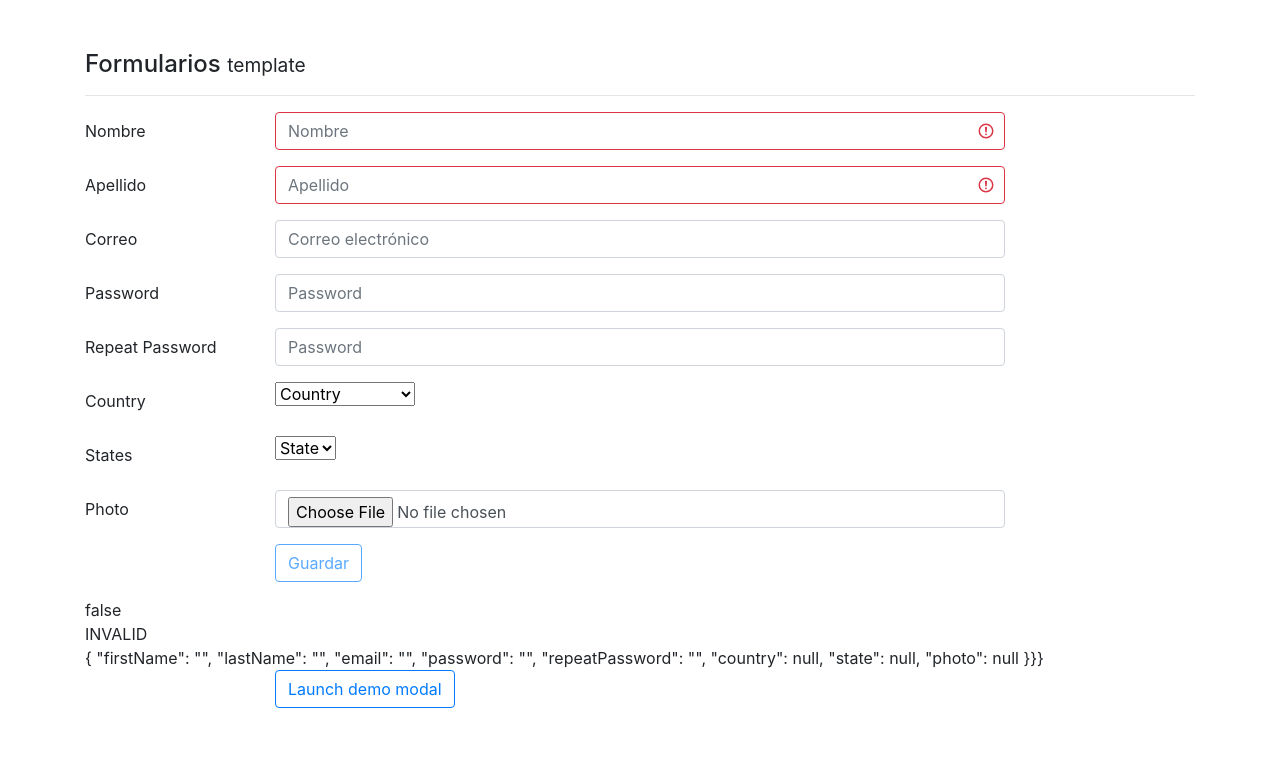
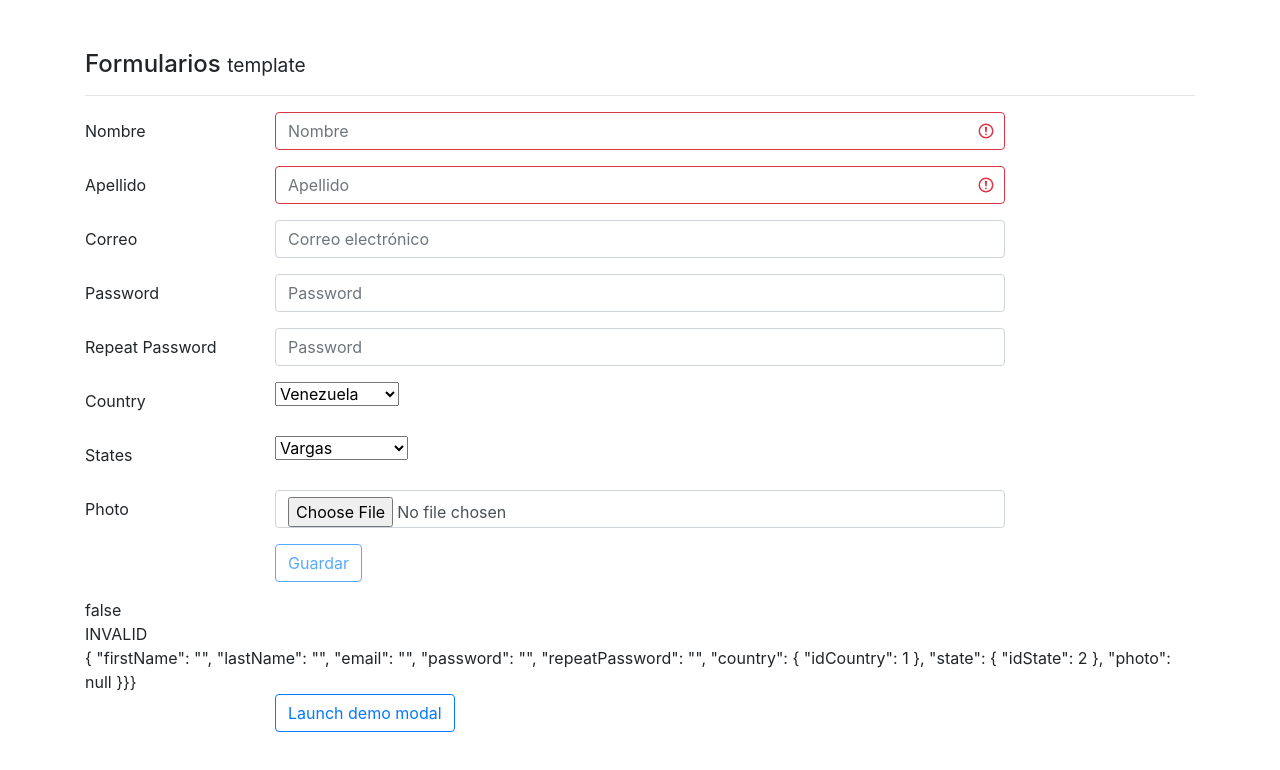
Before and after one commit to Algonzalz/FormulariosAngular, an Angular app: page / in a window 1280 px wide. Shown: the top 770 px of the page. Built offline with nearby package versions, Linux system fonts and the light colour scheme.

Commit message:
Mejora en el metodo de cargar estado

```diff
--- a/package.json
+++ b/package.json
@@ -14,8 +14,8 @@
     "@angular/animations": "~8.1.2",
     "@angular/common": "~8.1.2",
     "@angular/compiler": "~8.1.2",
-    "@angular/core": "^8.1.3",
-    "@angular/forms": "^8.1.3",
+    "@angular/core": "^8.2.14",
+    "@angular/forms": "^8.2.14",
     "@angular/platform-browser": "^8.1.3",
     "@angular/platform-browser-dynamic": "~8.1.2",
     "@angular/router": "~8.1.2",
@@ -28,7 +28,7 @@
     "zone.js": "~0.9.1"
   },
   "devDependencies": {
-    "@angular-devkit/build-angular": "^0.900.3",
+    "@angular-devkit/build-angular": "^0.803.24",
     "@angular/cli": "~8.1.2",
     "@angular/compiler-cli": "~8.1.2",
     "@angular/language-service": "~8.1.2",
--- a/src/app/components/owned-page/owned-page.component.html
+++ b/src/app/components/owned-page/owned-page.component.html
@@ -86,9 +86,11 @@
 <div class="form-group row">
   <label class="col-2 col-form-label">Country</label>
   <div class="col-md-8">
-      <select [(ngModel)]="userModel.country" formControlName="country" (change)="loadStates($event.target.value)">
-          <option value=null  selected>Country</option>
-          <option [value]="p" *ngFor="let p of paises">{{p}} </option>
+      <select [(ngModel)]="userModel.country.idCountry"
+              formControlName="country"
+              (change)="loadStates2($event.target.value)">
+          <!-- <option value=null  selected>Country</option> -->
+          <option [value]="c.idCountry" *ngFor="let c of countrys">{{ c.nameCountry }} </option>
       </select>
   </div>
 </div>
@@ -96,9 +98,10 @@
 <div class="form-group row">
   <label class="col-2 col-form-label">States</label>
   <div class="col-md-8">
-    <select [(ngModel)]="userModel.state" formControlName="state">
-      <option value=null disabled selected hidden>State</option>
-      <option [value]="e" *ngFor="let e of estadosCargados">{{e}}</option>
+    <select [(ngModel)]="userModel.state.idState"
+            formControlName="state">
+      <!-- <option value=null disabled selected hidden>State</option> -->
+      <option [value]="e.idState" *ngFor="let e of estadosCargados">{{e.nameState}}</option>
     </select>
   </div>
 </div>
--- a/src/app/components/owned-page/owned-page.component.ts
+++ b/src/app/components/owned-page/owned-page.component.ts
@@ -5,6 +5,8 @@ import { notNameHenry, match } from 'src/app/commons/validations';
 import { NgbModal } from '@ng-bootstrap/ng-bootstrap';
 import { Constant } from 'src/app/commons/constant';
 import { PatternService } from 'src/app/service/pattern.service';
+import { AuthService } from 'src/app/service/auth.service';
+import { isNumber } from 'util';
 @Component({
   selector: 'app-owned-page',
   templateUrl: './owned-page.component.html',
@@ -13,25 +15,92 @@ import { PatternService } from 'src/app/service/pattern.service';
 export class OwnedPageComponent implements OnInit {
 @ViewChild('content', { static : true}) content: ElementRef;
   userModel: User = {
-    firstName: '',
-    lastName: '',
-    email: '',
-    password: '',
-    repeatPassword: '',
-    country: null,
-    state: null,
-    photo: null
+    'firstName': '',
+    'lastName': '',
+    'email': '',
+    'password': '',
+    'repeatPassword': '',
+    'country': {
+      'idCountry': 1
+    },
+    'state': {
+      'idState': 2
+    },
+    'photo': null
   };
   // tslint:disable-next-line: ban-types
   userEmpty: Object = {
-    firstName: '',
-    lastName: '',
-    email: '',
-    password: '',
-    repeatPassword: '',
-    country: null,
-    state: null
+    'firstName': '',
+    'lastName': '',
+    'email': '',
+    'password': '',
+    'repeatPassword': '',
+    'country': {
+      'idCountry': null
+    },
+    'state': {
+      'idState': null
+    },
+    'photo': null
   };
+
+  countrys = [
+    {
+      idCountry: 1,
+      nameCountry: 'Venezuela'
+    },
+    {
+      idCountry: 2,
+      nameCountry: 'United States'
+    },
+    {
+      idCountry: 3,
+      nameCountry: 'Spain'
+    }
+  ];
+  stateVenezuela = [
+    {
+      idState: 1,
+      nameState: 'Caracas'
+    },
+    {
+      idState: 2,
+      nameState: 'Vargas'
+    },
+    {
+      idState: 3,
+      nameState: 'Nueva Esparta'
+    }
+  ];
+  stateUnitedEstates = [
+    {
+      idState: 1,
+      nameState: 'Las Vegas'
+    },
+    {
+      idState: 2,
+      nameState: 'New York'
+    },
+    {
+      idState: 3,
+      nameState: 'Texas'
+    }
+  ];
+  stateSpain = [
+    {
+      idState: 1,
+      nameState: 'Gujon'
+    },
+    {
+      idState: 2,
+      nameState: 'Madrid'
+    },
+    {
+      idState: 3,
+      nameState: 'Barcelona'
+    }
+  ];
+
   ownedForm: FormGroup;
   paises: string[] = ['Venezuela', 'Estados Unidos', 'España'];
   estadosVenezuela: string[] = ['Caracas', 'Vargas', 'Nueva Esparta'];
@@ -41,10 +110,12 @@ export class OwnedPageComponent implements OnInit {
   name: any = 'henry';
   base64textString = [];
   constructor(private modalService: NgbModal,
-              private _patternService: PatternService) {}
+              private _patternService: PatternService,
+              private _servicio: AuthService ) {}
 
   ngOnInit() {
     this.createFormOwned();
+    this.loadStates2(this.userModel.country.idCountry);
   }
   createFormOwned() {
     this.ownedForm = new FormGroup({
@@ -79,24 +150,48 @@ export class OwnedPageComponent implements OnInit {
   get photo() {return this.ownedForm.get('photo'); }
 
   save() {
-    console.log(this.ownedForm.value);
-    console.log(this.ownedForm);
+    this._servicio.sendData(this.userModel);
+    this._servicio.sendData(this.userModel);
+    // console.log(this.ownedForm.value);
+    // console.log(this.ownedForm);
+    console.log(this.userModel);
     this.ownedForm.reset(this.userEmpty);
   }
-  loadStates(name: string) {
-    if (name === 'Venezuela' || name === 'Estados Unidos' || name === 'España') {
+  // loadStates(name: string) {
+  //   if (name === 'Venezuela' || name === 'Estados Unidos' || name === 'España') {
+  //     this.state.setValidators([Validators.required]);
+  //     this.state.updateValueAndValidity();
+  //     this.userModel.state = null;
+  //     if (name === 'Venezuela') {
+  //       this.estadosCargados = this.estadosVenezuela;
+  //     } else if (name === 'Estados Unidos') {
+  //       this.estadosCargados = this.estadosEstadosUnidos;
+  //     } else if (name === 'España') {
+  //       this.estadosCargados = this.estadosEspaña;
+  //     }
+  //   } else {
+  //     this.userModel.state = null;
+  //     this.estadosCargados = null;
+  //     this.state.clearValidators();
+  //   }
+  // }
+  loadStates2(name: any) {
+    if (name == 1 || name == 2 || name == 3) {
       this.state.setValidators([Validators.required]);
       this.state.updateValueAndValidity();
-      this.userModel.state = null;
-      if (name === 'Venezuela') {
-        this.estadosCargados = this.estadosVenezuela;
-      } else if (name === 'Estados Unidos') {
-        this.estadosCargados = this.estadosEstadosUnidos;
-      } else if (name === 'España') {
-        this.estadosCargados = this.estadosEspaña;
+      // Valido que el country y el estado ya tengan un id asignado.
+      if (!isNumber(this.userModel.country.idCountry)) {
+        this.userModel.state.idState = null;
+      }
+      if (name == 1) {
+        this.estadosCargados = this.stateVenezuela;
+      } else if (name == 2) {
+        this.estadosCargados = this.stateUnitedEstates;
+      } else if (name == 3) {
+        this.estadosCargados = this.stateSpain;
       }
     } else {
-      this.userModel.state = null;
+      // this.userModel.state = null;
       this.estadosCargados = null;
       this.state.clearValidators();
     }
--- /dev/null
+++ b/src/app/service/auth.service.ts
@@ -0,0 +1,38 @@
+import { Injectable } from '@angular/core';
+
+@Injectable({
+  providedIn: 'root'
+})
+export class AuthService {
+
+  constructor() { }
+
+
+  sendData(model: any) {
+    var countryAux;
+    var stateAux;
+    if (model.country.idCountry == null) {
+      countryAux = null;
+      stateAux = null;
+    } else {
+      countryAux = {
+        idCountry: model.country.idCountry
+      };
+      stateAux = {
+        idState: model.state.idState
+      };
+    }
+      var modelito = {
+        'firstName': model.firstName,
+        'lastName': model.lastName,
+        'email': model.email,
+        'password': model.password,
+        'repeatPassword': model.repeatPassword,
+        'country': countryAux,
+        'state': stateAux,
+        'photo': model.photo
+      };
+      console.log('MODELO ENVIADO');
+      console.log(modelito);
+  }
+}
```
Also changed, not shown: src/app/models/user.ts (+6 -2 lines), 1 other file (tests, documents, lock files or other folders).
